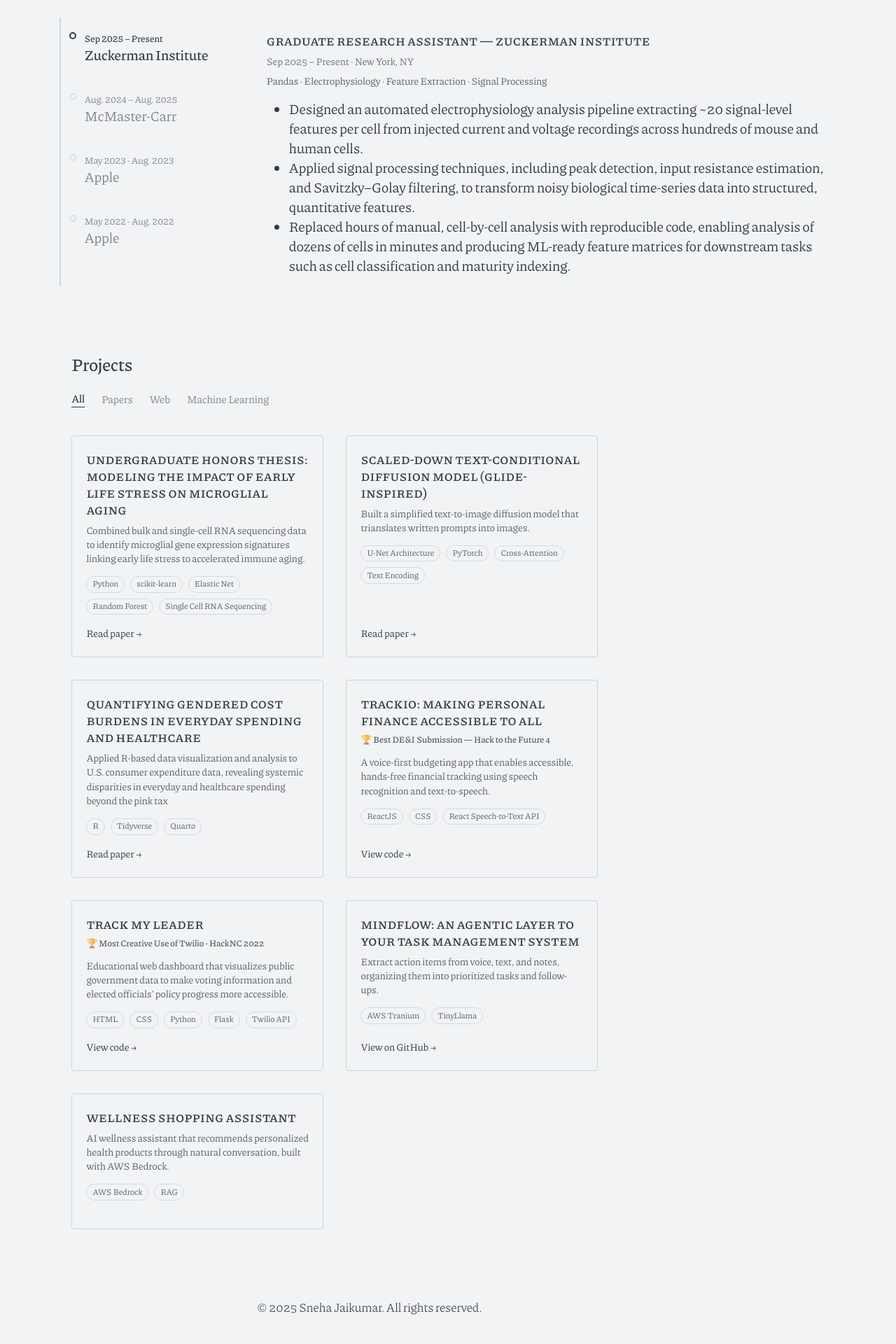
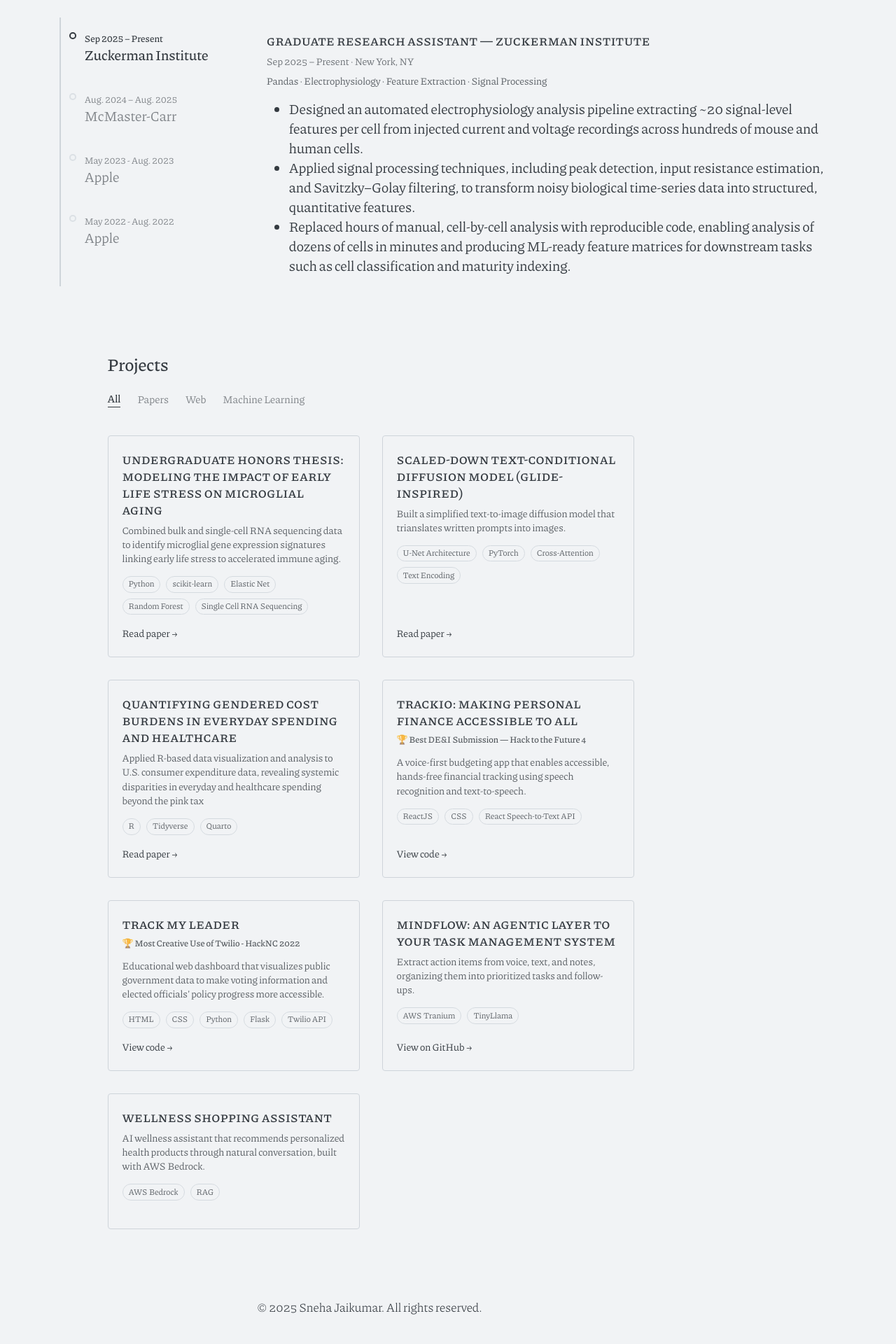
Before and after one commit to snehajaikumar23/snehajaikumar23.github.io, a Jekyll site: the page built from index.md, in a window 1280 px wide. Shown: the part 1125-3045 px from the top of the page at 70% size. Built offline with Jekyll 4.4.1, drawn with Linux system fonts in a browser that asks for light colours.

Commit message:
Tweak padding for projects

```diff
--- a/_sass/_elements.scss
+++ b/_sass/_elements.scss
@@ -196,7 +196,7 @@ a.reversefootnote {
 }
 
 #projects.wide-section {
-  padding-left: clamp(2.5rem, 8vw, 10rem);
+  padding-left: clamp(2.5rem, 12vw, 12rem);
 }
 
 // .section-content {
```
